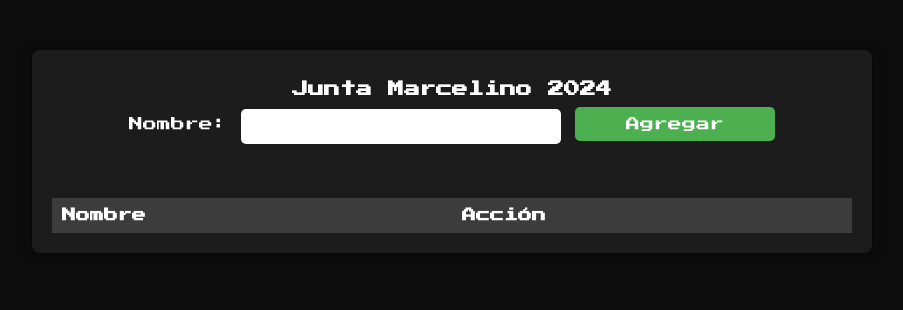
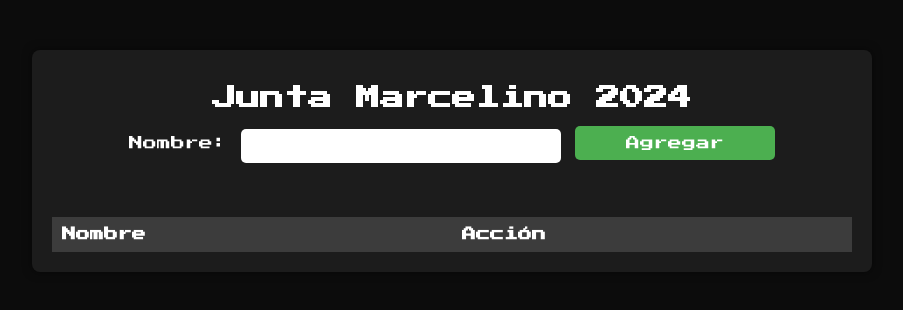
Before and after one commit to markuituz/junta-marcelino, a plain HTML site: page index.html in a window 1280 px wide. Shown: the whole page, without its empty margins (188-1091 px from the left). Drawn offline with Linux system fonts and the light colour scheme.

Commit message:
Add files via upload

```diff
--- a/styles.css
+++ b/styles.css
@@ -18,7 +18,7 @@ body {
 
 h1 {
     text-align: center;
-    font-size: 16px; /* Tamaño del título */
+    font-size: 24px; /* Tamaño del título */
 }
 
 form {
@@ -32,6 +32,7 @@ form {
     border: none; /* Sin borde */
     border-radius: 5px; /* Bordes redondeados */
     margin-bottom: 20px; /* Margen inferior */
+    font-size: 12px; /* Tamaño de la fuente del campo de texto */
 }
 
 table {
```
